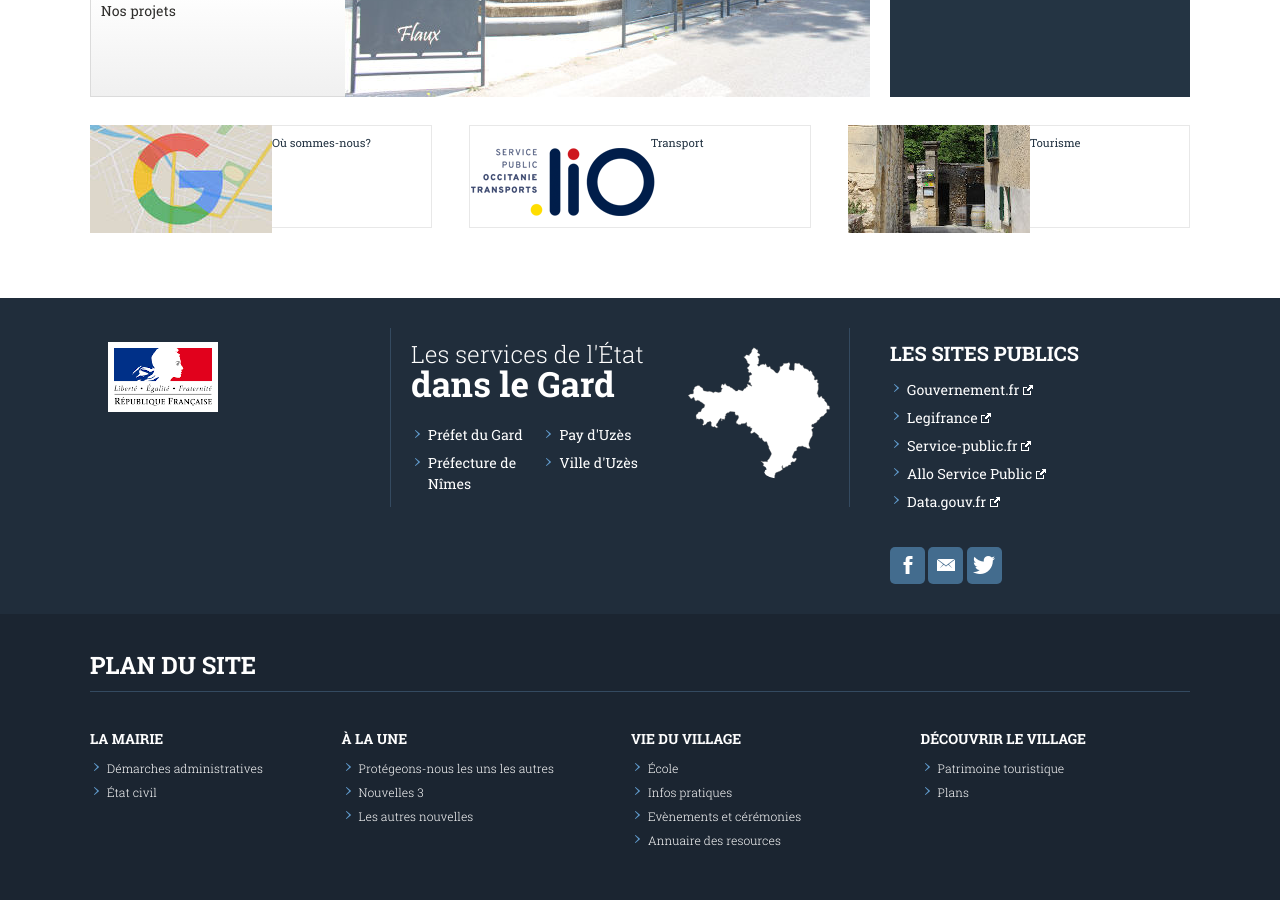
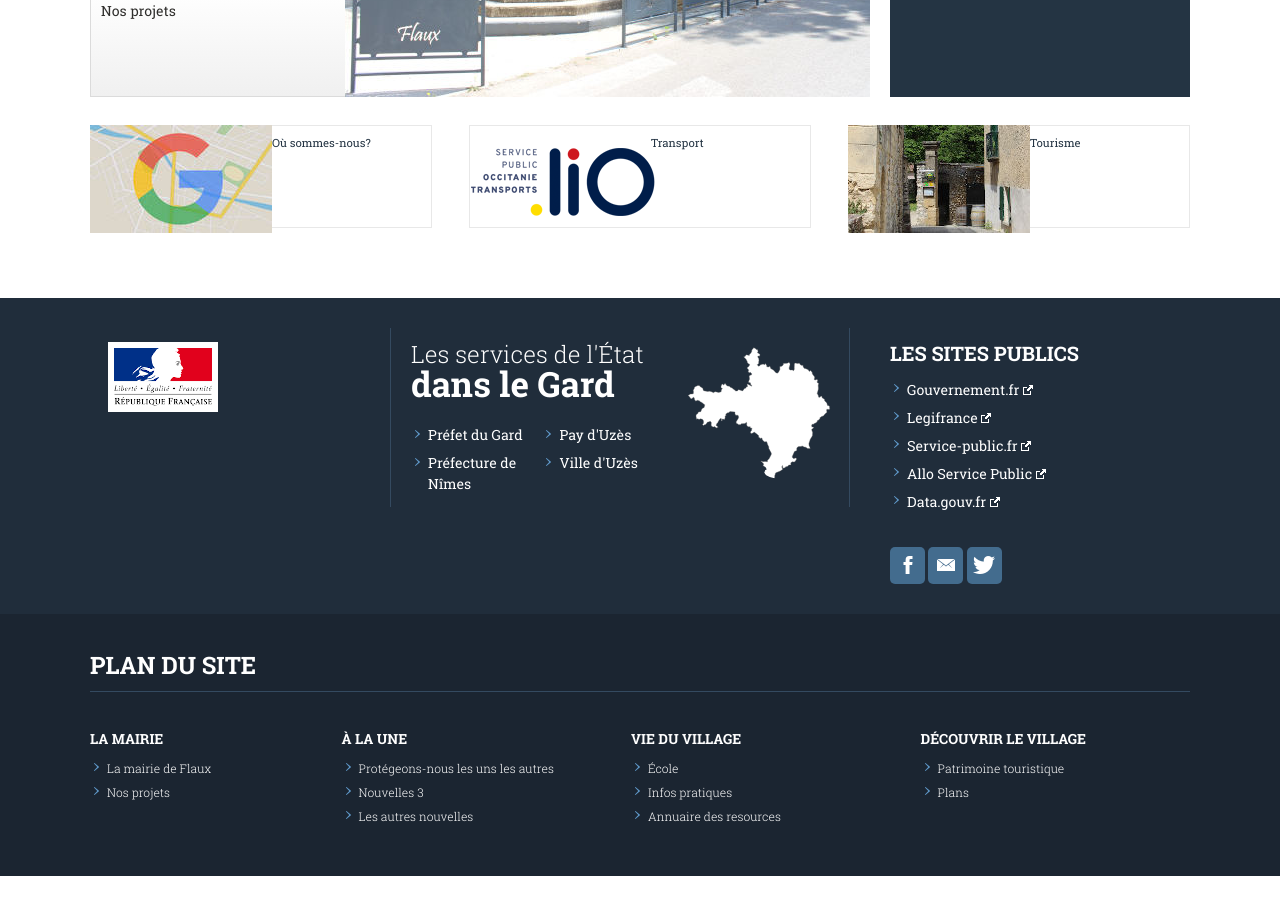
Before and after one commit to Flaux-Village/flaux-village.github.io, a Jekyll site: the page built from index.md, in a window 1280 px wide and 900 px high, scrolled down 584 px. Built offline with Jekyll 4.4.1, drawn with Linux system fonts in a browser that asks for light colours; after the commit the page ends 1460 px from its top, so only the background shows below that.

Commit message:
Update footer.html

```diff
--- a/_includes/footer.html
+++ b/_includes/footer.html
@@ -51,8 +51,8 @@
     					  <a href="/mairie.html">La mairie</a>
     					</h3>
               <ul>
-                <li><a href="/admin.html">Démarches administratives</a></li>
-                <li><a href="/civil.html">État civil</a></li>
+                <li><a href="/mairie.html">La mairie de Flaux</a></li>
+                <li><a href="/projets.html">Nos projets</a></li>
               </ul>
     				</div>
     				<div class="footer-sitemap-col">
@@ -73,7 +73,6 @@
               <ul>
                 <li><a href="/ecole.html">École</a></li>
                 <li><a href="/infos.html">Infos pratiques</a></li>
-                <li><a href="/evenements.html">Evènements et cérémonies</a></li>
                 <li><a href="/resources.html">Annuaire des resources</a></li>
               </ul>
             </div>
```
